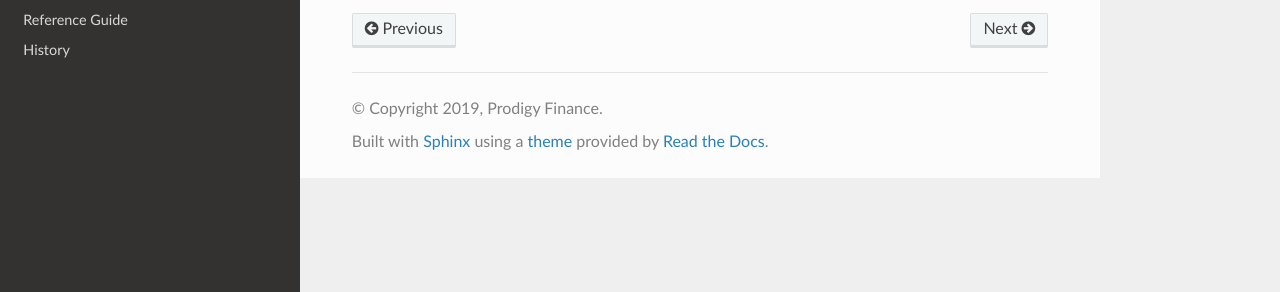
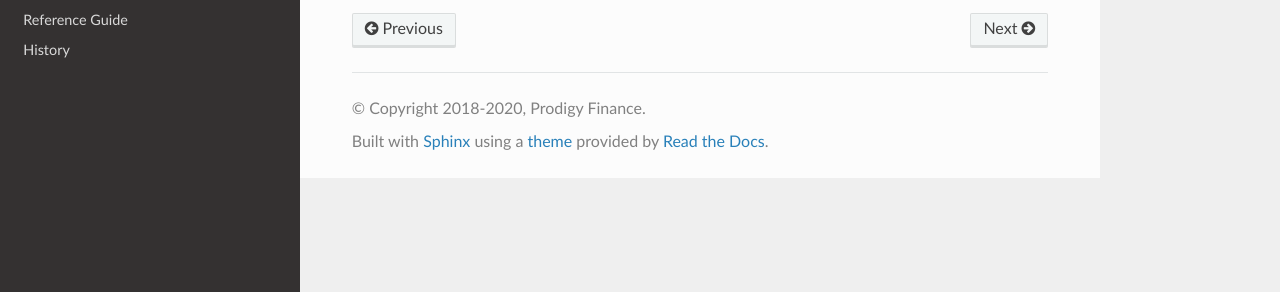
Before and after one commit to prodigyfinance/ml2p, a Sphinx documentation site: the page built from docs/overview.rst, in a window 1280 px wide. Shown: the part 248-540 px from the top of the page. Built offline with Sphinx 7.4.7 and the Read the Docs theme 2.0.0, drawn with Linux system fonts in a browser that asks for light colours; some of the changed lines change nothing that is shown.

Commit message:
Update copyright and one-line texinfo description.

```diff
--- a/docs/conf.py
+++ b/docs/conf.py
@@ -21,7 +21,7 @@
 # -- Project information -----------------------------------------------------
 
 project = "ml2p"
-copyright = "2019, Prodigy Finance"
+copyright = "2018-2020, Prodigy Finance"
 author = "Prodigy Finance"
 
 # The full version, including alpha/beta/rc tags
@@ -148,8 +148,8 @@
         "ml2p Documentation",
         author,
         "ml2p",
-        "One line description of project.",
-        "Miscellaneous",
+        "A minimum-lovable machine-learning pipeline, built on top of AWS SageMaker.",
+        "Machine Learning",
     )
 ]
 
```
